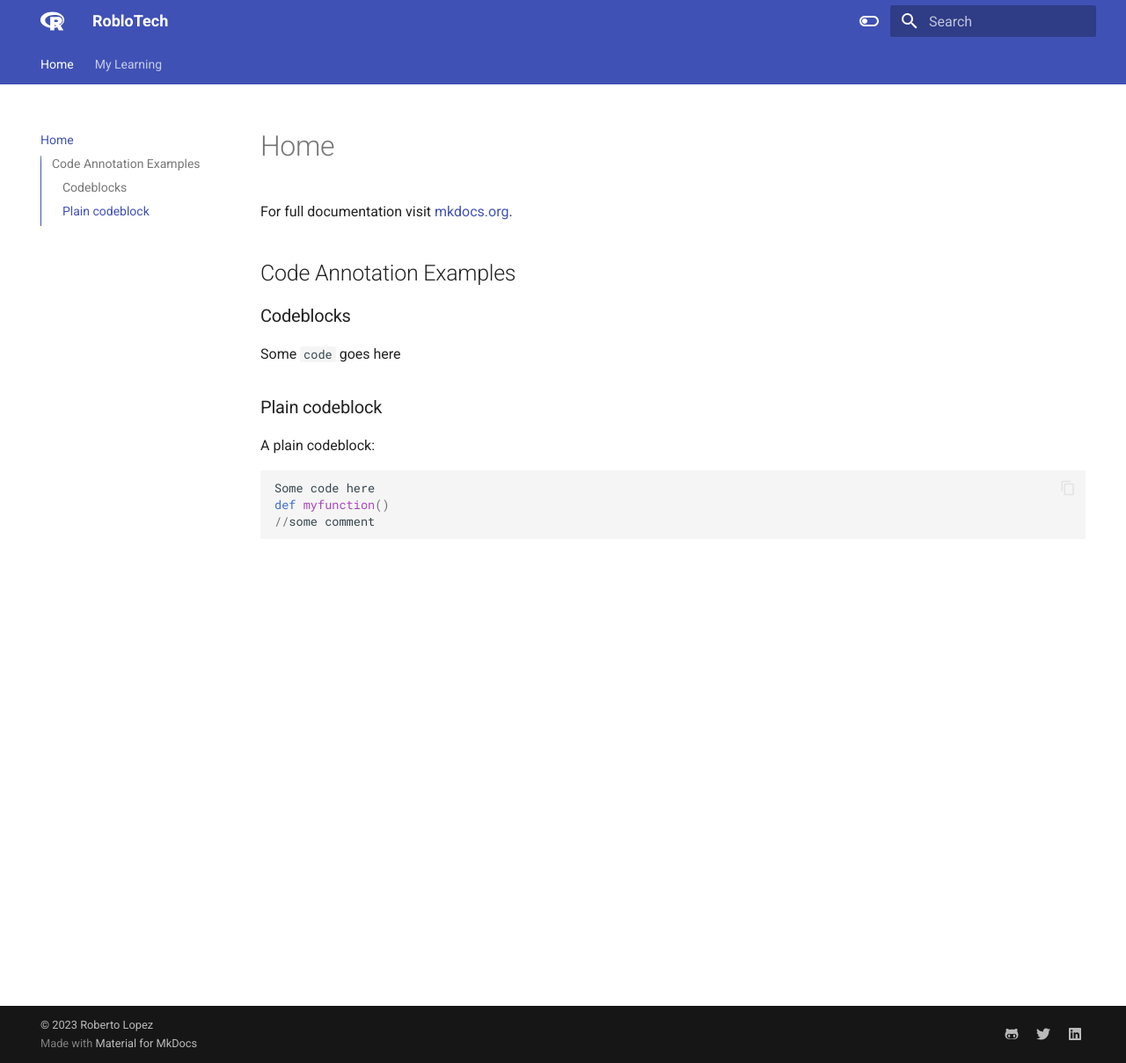
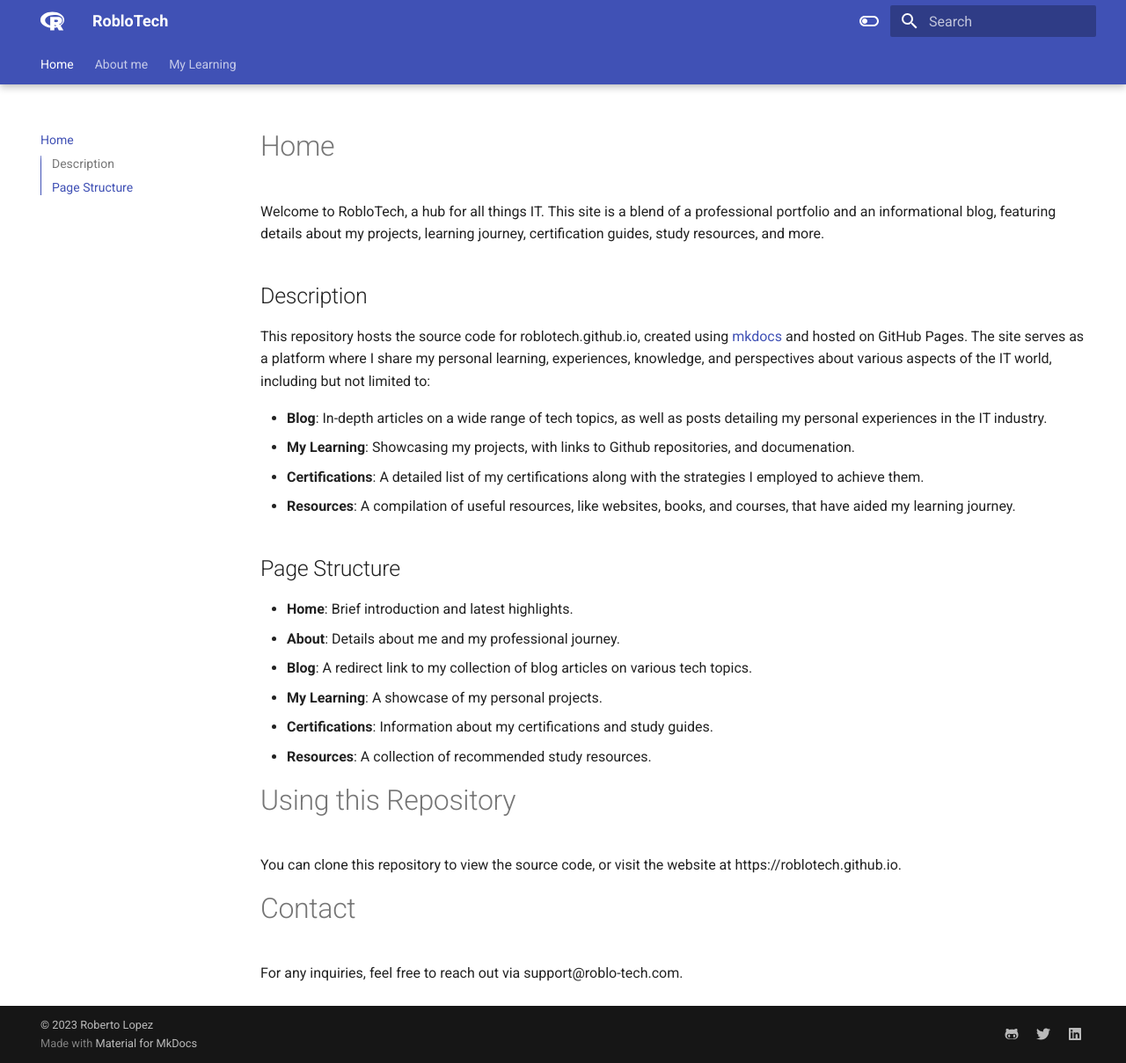
Before and after one commit to RobLoTech/Roblotech.github.io, an MkDocs documentation site: the page built from docs/index.md, in a window 1280 px wide and 1209 px high. Shown: the whole window at 88% size. Built offline with MkDocs 1.6.1 and Material for MkDocs 9.7.7, drawn with Linux system fonts in a browser that asks for light colours.

Commit message:
updated files

````diff
--- a/docs/index.md
+++ b/docs/index.md
@@ -1,19 +1,28 @@
 # Home
 
-For full documentation visit [mkdocs.org](https://www.mkdocs.org).
+Welcome to RobloTech, a hub for all things IT. This site is a blend of a professional portfolio and an informational blog, featuring details about my projects, learning journey, certification guides, study resources, and more.
 
-## Code Annotation Examples
+## Description
 
-### Codeblocks
+This repository hosts the source code for roblotech.github.io, created using [mkdocs](https://squidfunk.github.io/mkdocs-material/) and hosted on GitHub Pages. The site serves as a platform where I share my personal learning, experiences, knowledge, and perspectives about various aspects of the IT world, including but not limited to:
 
-Some `code` goes here
+- **Blog**: In-depth articles on a wide range of tech topics, as well as posts detailing my personal experiences in the IT industry.
+- **My Learning**: Showcasing my projects, with links to Github repositories, and documenation.
+- **Certifications**: A detailed list of my certifications along with the strategies I employed to achieve them.
+- **Resources**: A compilation of useful resources, like websites, books, and courses, that have aided my learning journey.
 
-### Plain codeblock
+## Page Structure
 
-A plain codeblock:
+- **Home**: Brief introduction and latest highlights.
+- **About**: Details about me and my professional journey.
+- **Blog**: A redirect link to my collection of blog articles on various tech topics.
+- **My Learning**: A showcase of my personal projects.
+- **Certifications**: Information about my certifications and study guides.
+- **Resources**: A collection of recommended study resources.
 
-```py
-Some code here
-def myfunction()
-//some comment
-```
+# Using this Repository
+You can clone this repository to view the source code, or visit the website at https://roblotech.github.io.
+
+
+# Contact
+For any inquiries, feel free to reach out via support@roblo-tech.com.
--- a/mkdocs.yml
+++ b/mkdocs.yml
@@ -7,9 +7,9 @@ theme:
     text: Roboto
   features:
     - navigation.tabs
-    - navigation.sections
-    - navigation.expand
+    - navigation.tabs.sticky
     - navigation.path
+    - navigation.indexes
     - toc.integrate
     - navigation.top
     - search.suggest
````
Also changed, not shown: README.md (+28 -1 lines), docs/About.md (added, +19 -0 lines), docs/My Learning/Coursera/Analyze Network Traffic with TCPDump.md (+1 -0 lines).
